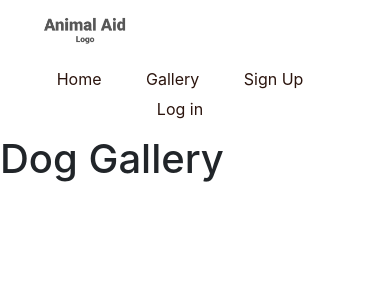
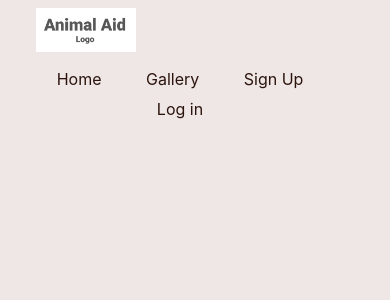
Before and after one commit to JumboCode/Animal-Aid, a Django app: page /dog_gallery/ in a window 390 px wide. Shown: the top 300 px of the page. Run offline with Django 3.2, Linux system fonts and the light colour scheme; data that the repository does not hold is empty; some libraries are stand-ins or nearby versions.

Commit message:
gallery css with placeholder border

```diff
--- a/core/templates/core/dog.html
+++ b/core/templates/core/dog.html
@@ -1,12 +1,32 @@
 {% extends 'base.html' %}
 
+{% load static %}
+
+ {% block styles %}
+  <link href="{% static '/css/app.css' %}" rel="stylesheet" type="text/css" />
+  <link href="{% static '/css/gallery.css' %}" rel="stylesheet" type="text/css" />
+  {% endblock styles %}
+
 {% block content %}
-                                                                                                  <h1>Dog Gallery</h1>
-	<div class="grid-wrapper">
-	{% for dog in dogs %}
-	<div class="grid-item"> <!-- style="float:left; width:200px; height:200px;"> -->
-		<img style="max-width:300px; max-height:300px;" src="{{dog.image_path}}"/>
-		<p> {{ dog.name }} </p> </div>
-	{% endfor %}
+<br>
+
+
+	<div class="container" >
+		<div class="row align-items-center justify-content-center" >
+			{% for dog in dogs %}
+			<div class=“col-md” style="margin: 40px;" >
+				<div class="dogborder" >
+					<!-- temp border  -->
+					<!-- <img src="{{dog.image_path}}" style="max-width:300px; max-height:300px;"> -->
+				</div>
+				<br><br>
+				<p style="text-align: center;"> {{dog.name}}</p>
+
+			</div>
+			{% endfor %}
+		</div>
 	</div>
+
+
+
 {% endblock %}
--- /dev/null
+++ b/static/css/gallery.css
@@ -0,0 +1,13 @@
+body {
+	background-color: #EFE7E5;
+}
+
+.dogborder {
+	border-radius: 50%;
+	background-color: blue;
+	max-width:250px;
+	max-height:250px;
+	width: 250px;
+	height: 250px;
+	display: inline-block;
+}
```
